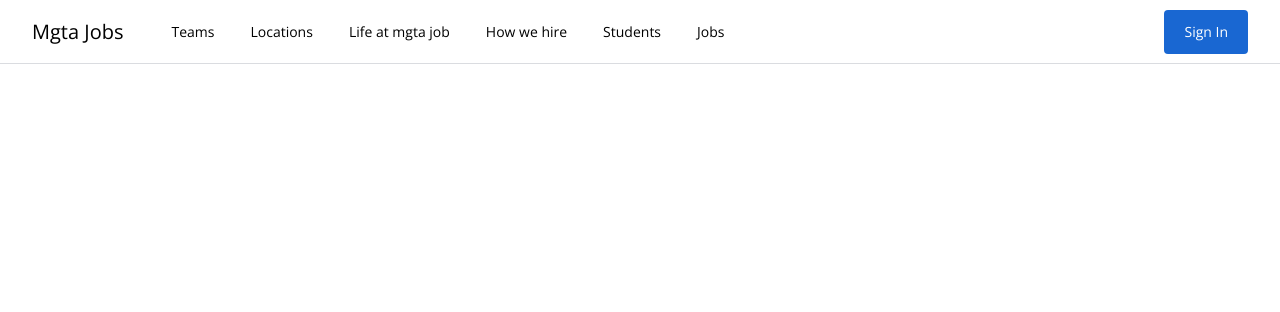
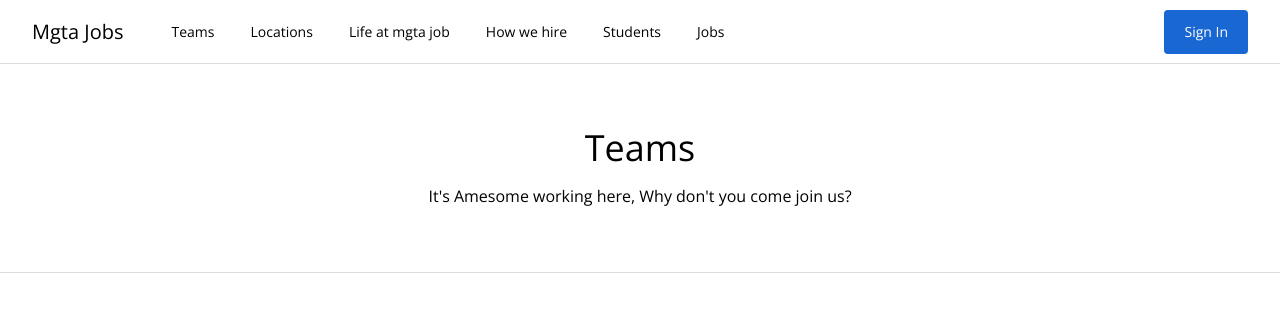
Before and after one commit to Ab4ch3/mgta-jobs, a Vue app: page /teams in a window 1280 px wide. Shown: the top 312 px of the page. Built offline with nearby package versions, Linux system fonts and the light colour scheme.

Commit message:
teamviews

```diff
--- a/src/components/Navigation/MainNav.vue
+++ b/src/components/Navigation/MainNav.vue
@@ -32,7 +32,7 @@ import { RouterLink } from 'vue-router';
 import { useAuthStore } from '@/stores/authStore.js';
 
 let menuItems = [
-  { text: 'Teams', url: '/' },
+  { text: 'Teams', url: '/teams' },
   { text: 'Locations', url: '/' },
   { text: 'Life at mgta job', url: '/' },
   { text: 'How we hire', url: '/' },
--- /dev/null
+++ b/src/components/Shared/HeaderContainer.vue
@@ -0,0 +1,12 @@
+<template>
+  <div class="w-full border-b border-solid border-brand-gray-1">
+    <div class="mx-auto my-16 text-center">
+      <slot name="title">Sample Title</slot>
+      <slot name="subtitle">Sample SubTitle</slot>
+    </div>
+  </div>
+</template>
+
+<script setup></script>
+
+<style scoped></style>
--- a/src/router/index.js
+++ b/src/router/index.js
@@ -9,19 +9,24 @@ const router = createRouter({
     {
       path: '/',
       name: 'Home',
-      component: () => import('../views/HomeView.vue')
+      component: () => import('@/views/HomeView.vue')
+    },
+    {
+      path: '/teams',
+      name: 'Teams',
+      component: () => import('@/views/TeamView.vue')
     },
     {
       path: '/jobs/results',
       name: 'JobResults',
-      component: () => import('../views/JobResultView.vue')
+      component: () => import('@/views/JobResultView.vue')
     },
     // Asi especificamos que es una ruta q recibe un parametro
     {
       path: '/jobs/results/:id',
       name: 'JobListing',
       // Asi usamos la funcion lazy load.
-      component: () => import('../views/JobView.vue')
+      component: () => import('@/views/JobView.vue')
     }
   ],
   // Esta funcion nos permite hacer cosas en cada cambio de ruta
--- /dev/null
+++ b/src/views/TeamView.vue
@@ -0,0 +1,18 @@
+<template>
+  <HeaderContainer>
+    <template #title>
+      <h1 class="w-full text-4xl font-normal">Teams</h1>
+    </template>
+    <template #subtitle>
+      <h2 class="w-full my-4 text-base font-light">
+        It's Amesome working here, Why don't you come join us?
+      </h2>
+    </template>
+  </HeaderContainer>
+</template>
+
+<script setup>
+import HeaderContainer from '@/components/Shared/HeaderContainer.vue';
+</script>
+
+<style scoped></style>
```
